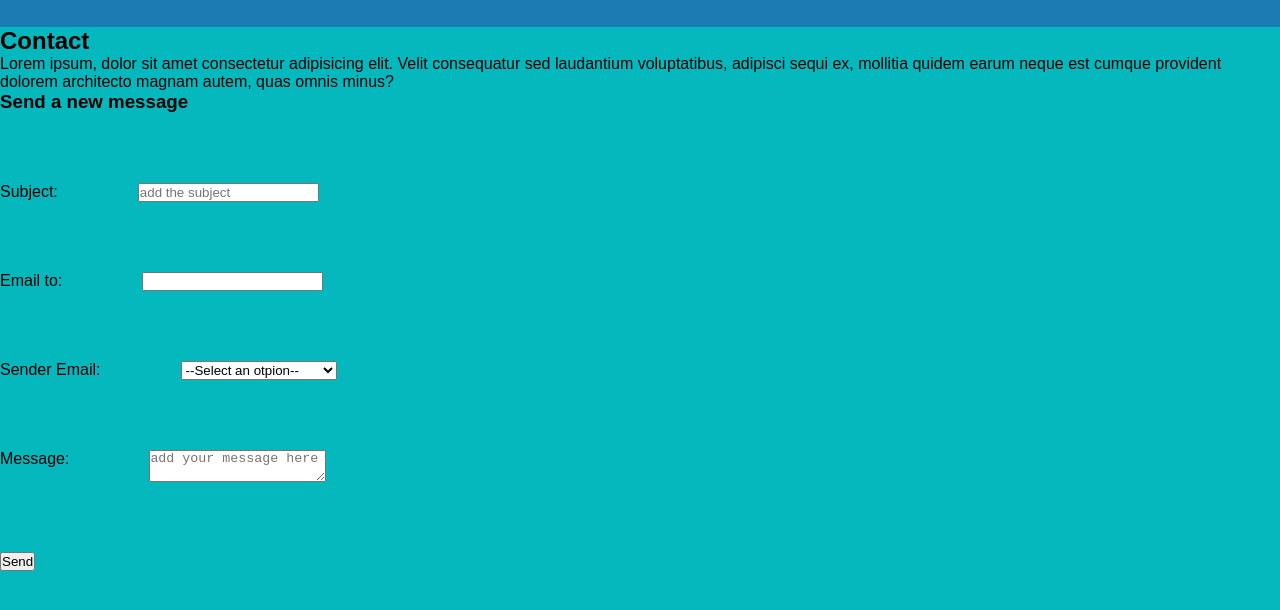
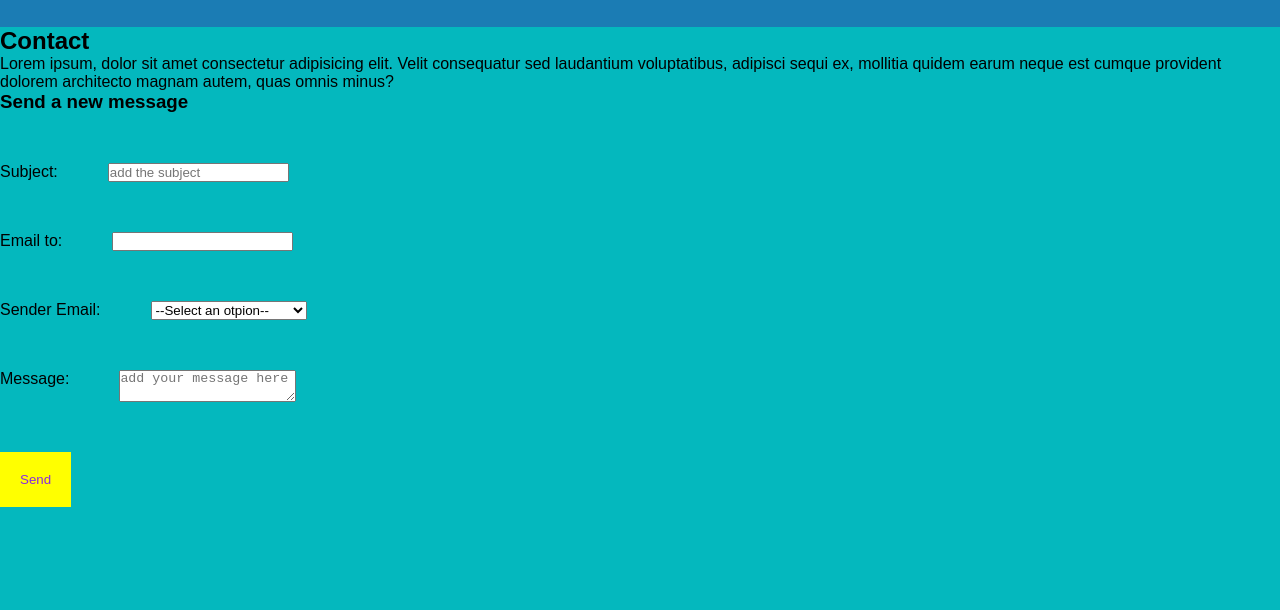
Before and after one commit to RAofLight/MyBlog-CH72, a plain HTML site: page contact.html in a window 1280 px wide. Shown: the part 70-680 px from the top of the page. Drawn offline with Linux system fonts and the light colour scheme.

Commit message:
Add files via upload

```diff
--- a/contact.html
+++ b/contact.html
@@ -52,8 +52,8 @@
                 <textarea placeholder="add your message here"></textarea>
             </div>
 
-            <div class="btn-control">
-                <button type="submit">Send</button>
+            <div >
+                <button class="btn-control" type="submit">Send</button>
             </div>
         </form>
      </main>
--- a/style.css
+++ b/style.css
@@ -81,8 +81,16 @@ a{
 .input-control{
     font-family: Arial, Helvetica, sans-serif;
     display: flex;
-    gap: 80px;
-    width: 80%;
-    margin-top: 70px;
-    margin-bottom: 70px;
+    gap: 50px;
+    width: 50%;
+    margin-top: 50px;
+    margin-bottom: 50px;
 }
+.btn-control,
+.btn-control submit{
+    text-size-adjust: 27px;
+    padding: 20px;
+    border: none;
+    background-color: yellow;
+    color: blueviolet;
+}
```
